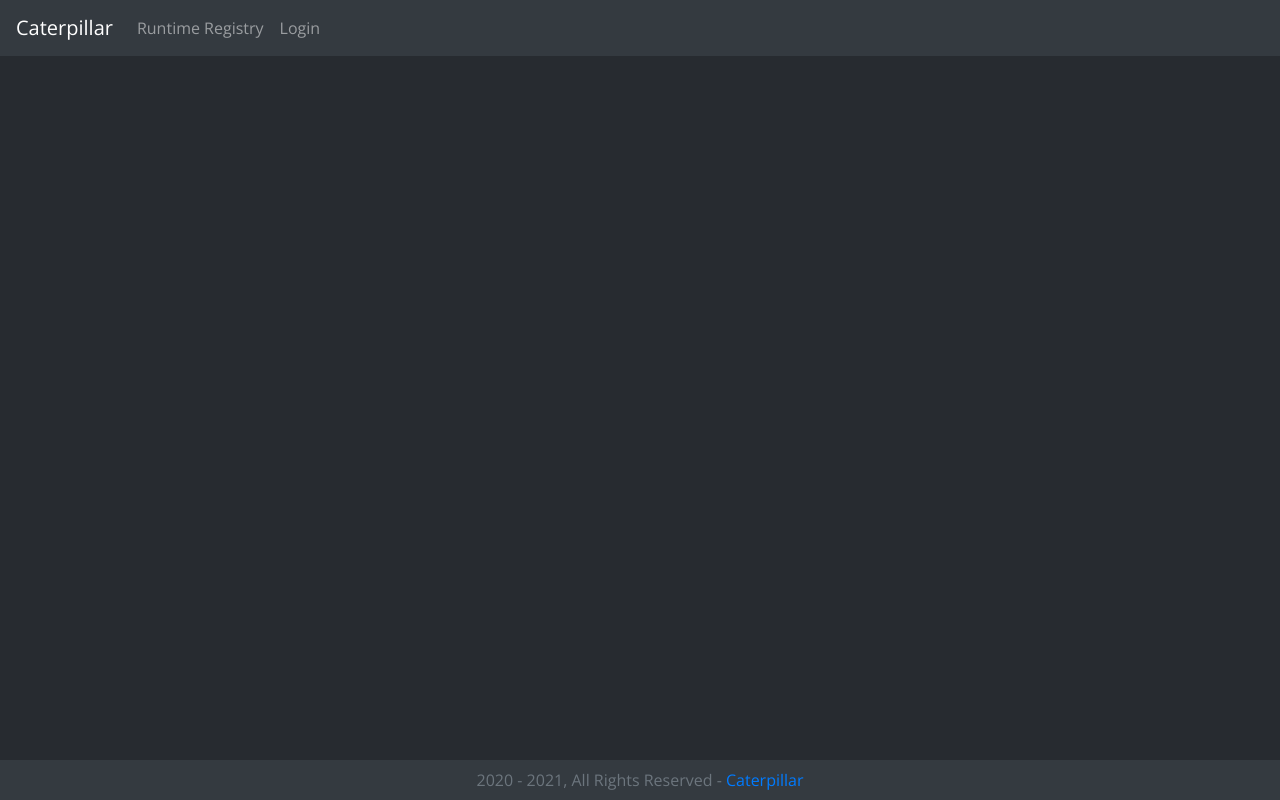
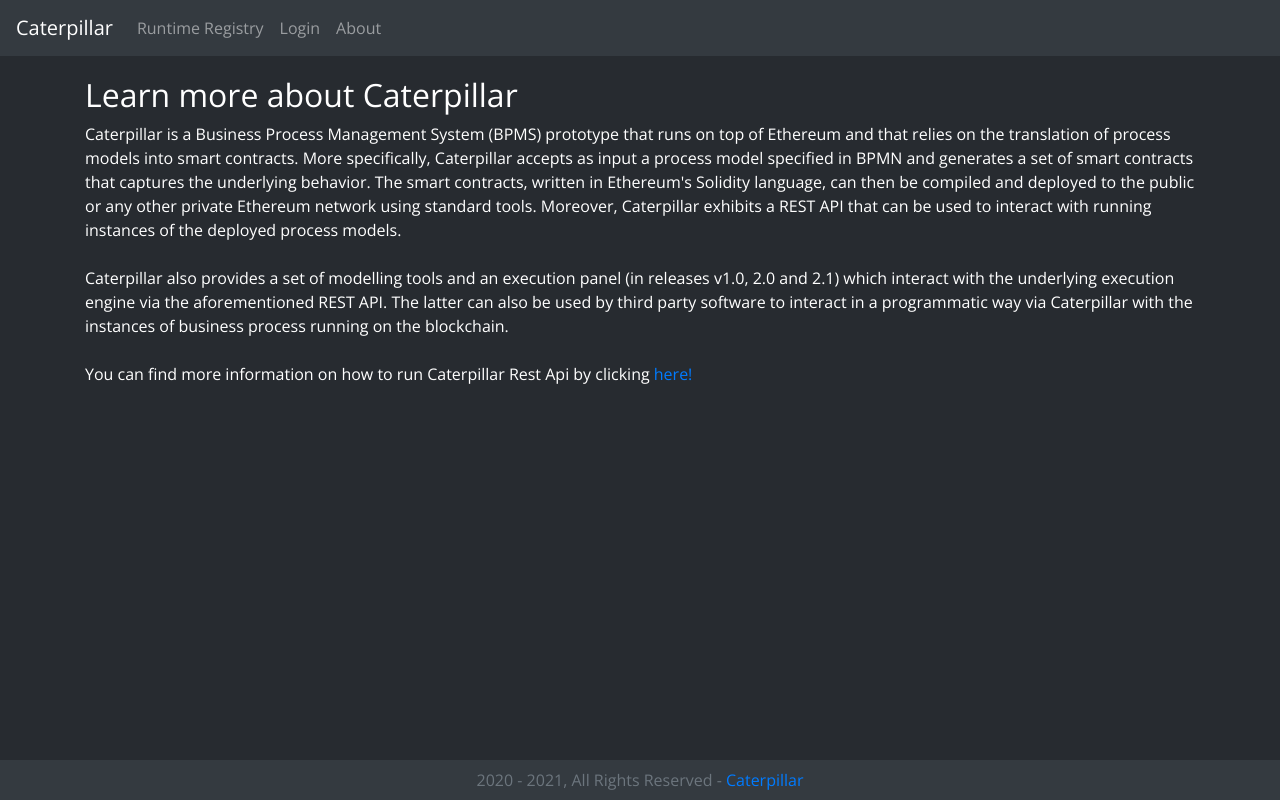
Before and after one commit to mirlindm/caterpillar-core-frontend, a React app: page /about in a window 1280 px wide. Built offline with nearby package versions, Linux system fonts and the light colour scheme.

Commit message:
Adding About Component and making other changes

```diff
--- a/src/App.js
+++ b/src/App.js
@@ -7,6 +7,7 @@ import NavigationBar from './components/NavigationBar';
 import Welcome from './components/Welcome';
 import Footer from './components/Footer';
 import Registry from './components/Registry';
+import About from './components/About';
 
 class App extends Component {
 
@@ -26,12 +27,15 @@ class App extends Component {
               <Switch>
                 <Route path="/" exact component={Welcome} />
                 <Route path="/registry" exact component={Registry} />
+                <Route path="/login" exact  />
+                <Route path="/about" exact component={About} />
               </Switch>
-              {/* <Welcome/>
-              <Registry /> */}
+
+             {/* <Registry /> */}
             </Col>
           </Row>
         </Container>
+
         <Footer/>
       </Router>
     );
--- /dev/null
+++ b/src/components/About.css
@@ -0,0 +1,51 @@
+.par {
+    margin-top: 40px;
+    background-color: #272B30;
+    width: 100%;
+    border: 1px solid black;
+    padding: 50px;
+    margin: 20px;
+    border-radius: 5px;
+    margin-bottom: 50px;
+
+}
+
+.par3{
+    background-color: #272B30;
+    width: 100%;
+    border: 1px solid black;
+    padding: 50px;
+    margin: 20px;
+    border-radius: 5px;
+
+}
+
+
+.Anchor {
+    text-decoration: underline;
+    color: white;
+}
+
+.Anchor:active {
+    text-decoration: underline;
+  }
+
+.Anchor:hover {
+    text-decoration: underline;
+    background-color: #29cbd1;
+    color: white;
+    padding: 1px 1px;
+    text-align: center;
+    text-decoration: none;
+    display: inline-block;
+}
+
+.Anchor:visited {
+    text-decoration: none;
+    background-color: #29cbd1;
+    color: white;
+    padding: 10px 10px;
+    text-align: center;
+    text-decoration: none;
+    display: inline-block;
+  }
--- /dev/null
+++ b/src/components/About.js
@@ -0,0 +1,33 @@
+import React, { Component } from 'react';
+
+import classes from './About.css'
+
+class About extends Component {
+    render () {
+        return (
+            <div className="text-white">
+                <h2>Learn more about Caterpillar</h2>
+
+                <p className={classes.par}>
+                Caterpillar is a Business Process Management System (BPMS) prototype that runs on top of Ethereum and
+                that relies on the translation of process models into smart contracts.
+                More specifically, Caterpillar accepts as input a process model specified in BPMN and generates
+                a set of smart contracts that captures the underlying behavior.
+                The smart contracts, written in Ethereum's Solidity language, can then be compiled and deployed to the public
+                or any other private Ethereum network using standard tools.
+                Moreover, Caterpillar exhibits a REST API that can be used to interact with running instances
+                of the deployed process models.
+                <br/> <br/>
+                Caterpillar also provides a set of modelling tools and an execution panel (in releases v1.0, 2.0 and 2.1)
+                which interact with the underlying execution engine via the aforementioned REST API.
+                The latter can also be used by third party software to interact in a programmatic way via Caterpillar
+                with the instances of business process running on the blockchain.
+                <br/> <br/>
+                You can find more information on how to run Caterpillar Rest Api by clicking <a className={classes.Anchor} href="https://github.com/orlenyslp/Caterpillar" rel="noopener noreferrer" target="_blank"> here! </a>
+                </p>
+            </div>
+        );
+    }
+}
+
+export default About;
--- a/src/components/NavigationBar.js
+++ b/src/components/NavigationBar.js
@@ -14,7 +14,8 @@ class NavigationBar extends Component {
                 </Link>
                 <Nav className="mr-auto">
                     <Link to={"registry"} className="nav-link">Runtime Registry</Link>
-                    <Link to={""} className="nav-link">Login</Link>
+                    <Link to={"login"} className="nav-link">Login</Link>
+                    <Link to={"about"} className="nav-link">About</Link>
                 </Nav>
             </Navbar>
 
--- /dev/null
+++ b/src/components/Welcome.css
@@ -0,0 +1,8 @@
+.Button {
+    color: palevioletred;
+    font-size: 1em;
+    margin: 1em;
+    padding: 0.25em 1em;
+    border: 2px solid palevioletred;
+    border-radius: 3px;
+}
--- a/src/components/Welcome.js
+++ b/src/components/Welcome.js
@@ -1,18 +1,23 @@
 import React, {Component} from 'react';
 
-import {Jumbotron} from 'react-bootstrap';
+import {Jumbotron, Button} from 'react-bootstrap';
+//import classes from './Welcome.css';
 
 class Welcome extends Component {
     render() {
+
         return (
             <Jumbotron className="bg-dark text-white">
-                <h1>Welcome to Caterpillar!</h1>
+                <h1>Welcome to Caterpillar</h1>
                 <br/>
                 <p>
                 Caterpillar is a Business Process Management System (BPMS) prototype
                 that runs on top of Ethereum and that relies on the translation of process models into smart contracts.
                 More specifically, Caterpillar accepts as input a process model specified in BPMN
-                and generates a set of smart contracts that captures the underlying behavior.
+                and generates a set of smart contracts that captures the underlying behavior...
+                </p>
+                <p>
+                    <Button href={"about"} variant="outline-info">Learn More About Caterpillar</Button>
                 </p>
 
               </Jumbotron>
```
